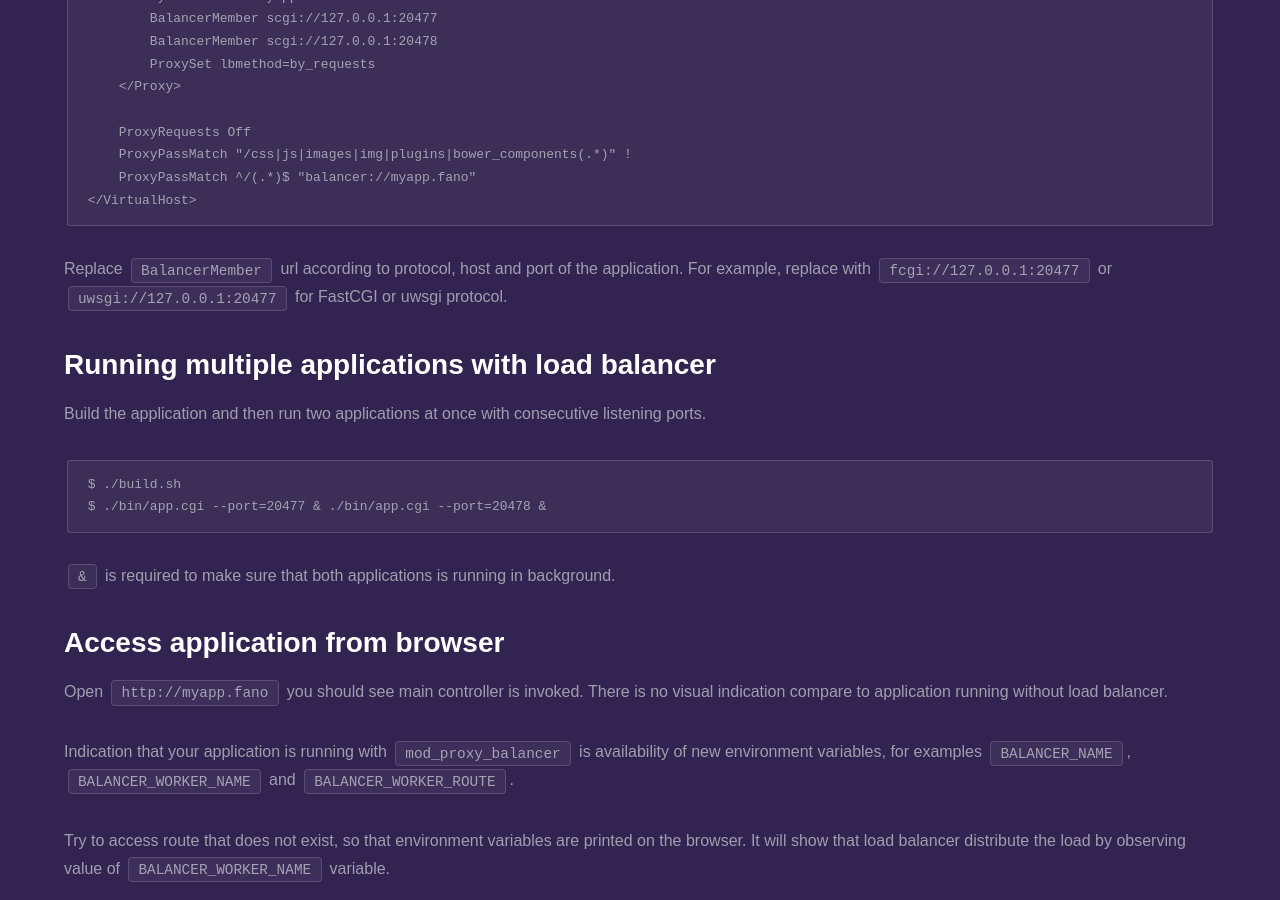
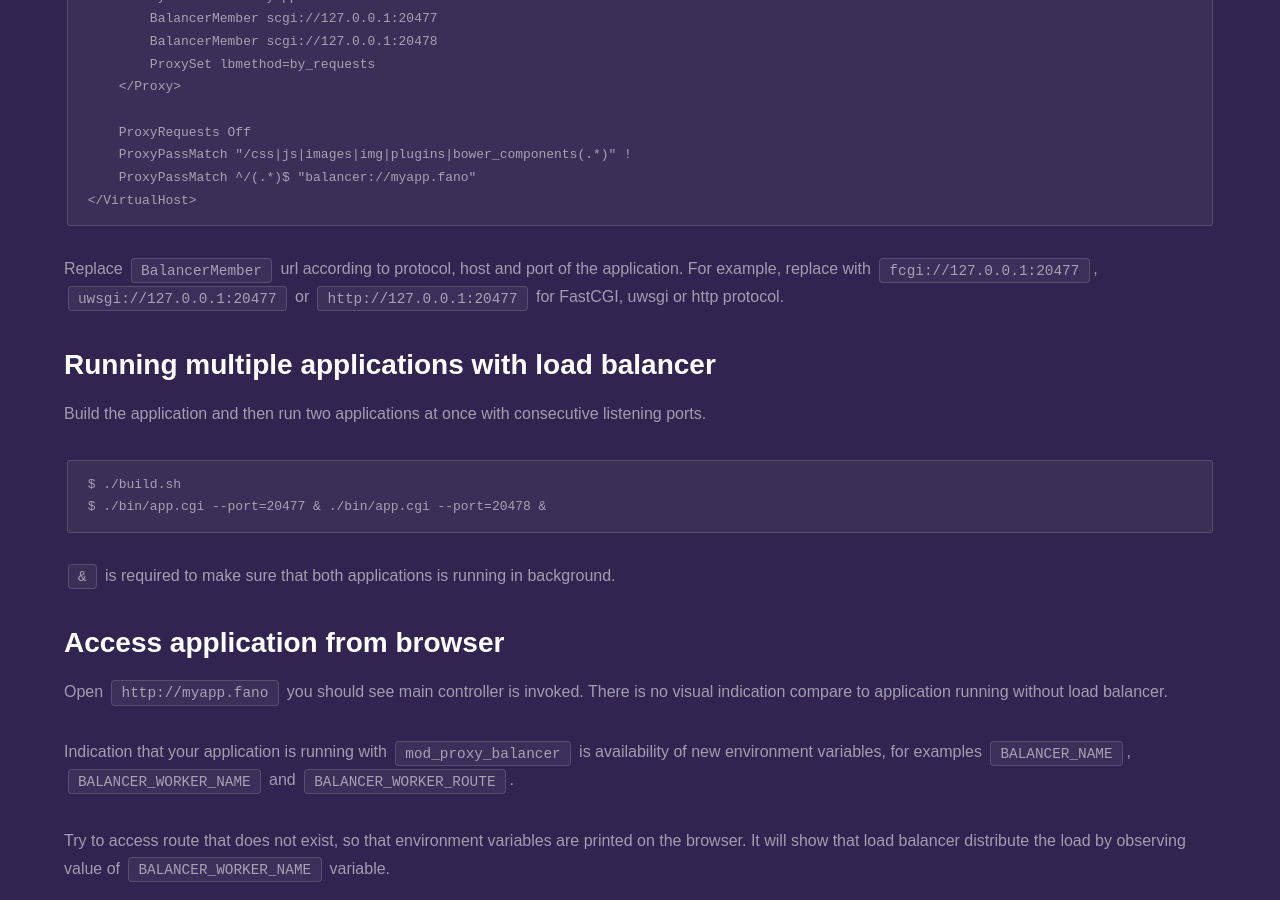
Before and after one commit to fanoframework/fanoframework.github.io, a Jekyll site: the page built from deployment/load-balancer-setup/apache/index.md, in a window 1280 px wide and 900 px high, scrolled down 2170 px. Built offline with Jekyll 4.4.1, drawn with Linux system fonts in a browser that asks for light colours; our own code applies the rules of GitHub Pages for plain Markdown files.

Commit message:
Update example code

````diff
--- a/deployment/load-balancer-setup/apache/index.md
+++ b/deployment/load-balancer-setup/apache/index.md
@@ -83,7 +83,7 @@ Add, for example, following code,
 </VirtualHost>
 ```
 
-Replace `BalancerMember` url according to protocol, host and port of the application. For example, replace with `fcgi://127.0.0.1:20477` or `uwsgi://127.0.0.1:20477`  for FastCGI or uwsgi protocol.
+Replace `BalancerMember` url according to protocol, host and port of the application. For example, replace with `fcgi://127.0.0.1:20477`, `uwsgi://127.0.0.1:20477` or `http://127.0.0.1:20477` for FastCGI, uwsgi or http protocol.
 
 ## Running multiple applications with load balancer
 
````
